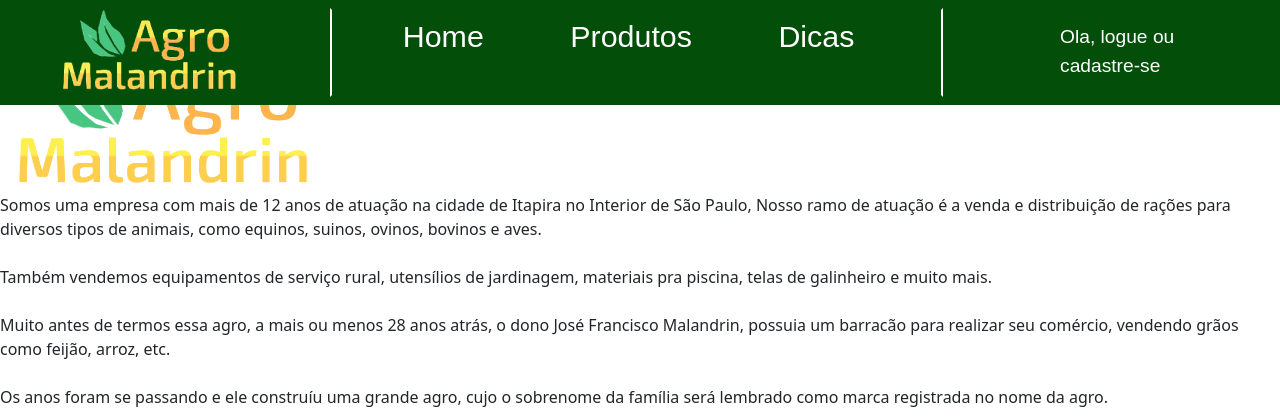
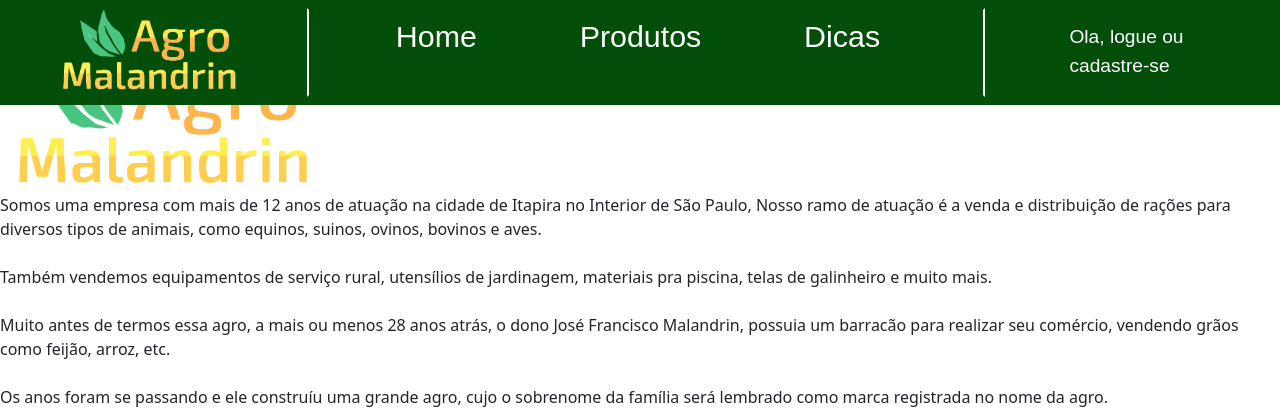
Before and after one commit to YuriLima1/Projeto-Agro-malandrin, a PHP site: page /index.php in a window 1280 px wide. Shown: the top 420 px of the page. Run offline with PHP 8.4, Linux system fonts and the light colour scheme.

Commit message:
documentando o header

```diff
--- a/includes/header.php
+++ b/includes/header.php
@@ -15,10 +15,12 @@
     <style>
 
         #header #header-int{
+            /*cor do background*/
             background-color: #034F0A;
         }
 
         #header img{
+            /* editando a localização da logo da agro */
             margin-top: -15%;
             margin-bottom: -9.5%;
             margin-left: 20%;
@@ -26,25 +28,22 @@
         }
 
         /*config navbar*/
-            #header #navbar {
-                margin-left: -11%;
-
-            }
 
             #header #navbar #nav{
+                /* definindo a cor e o tipo de fonte do texto dos links da navbar */
                 color: #fff;
                 font-family: arial;
-
             }
 
             #header #navbar a h1{
+                /* definindo o tamanho do texto dos links da navbar */
                 font-size: 1.9em;
             }
 
             #itens-navbar{
-
-                margin-right: 10%;
-                margin-left: 20%;
+                /* editando o visual dos itens da navbar  */
+                margin-right: 8%;
+                margin-left: 9%;
                 border-top: 2px solid #034F0A;
                 border-bottom: 2px solid #034F0A;
                 border-right: 2px solid #ffffff;
@@ -52,11 +51,13 @@
             }
 
             #header #navbar #nav:hover{
+                /* colocando o brilhinho quando passa o mouse em cima */
                 color: #FFF086;
             }
 
-        /*butão de login*/
+
             #header #login{
+                /*editando o visual do butão de login*/
                 font-size: 1.2em;
                 font-family: arial;
                 margin-top: 15px;
@@ -64,11 +65,13 @@
             }
 
             #header #login #link {
+                /* tirando a decoração do link */
                 text-decoration: none;
                 color:#fff;
             }
 
             #header #login #link:hover{
+                /* colocando o brilhinho quando passa o mouse em cima */
                 color: #FFF086;
             }
 
@@ -80,7 +83,7 @@
     <nav class="navbar navbar-expand-lg navbar-light fixed-top" id="header-int">
         <div class="container-fluid">
 
-
+            <!-- controla se a pagina for menor troca pela imagen menor -->
             <picture>
                 <source media="(min-width: 1000px)" srcset="../multimidia/logo_Head.png">
                 <img src="../multimidia/logo_Head_mob.png" alt="logo Agro malandrin" id="logo">
@@ -92,8 +95,6 @@
             </button>
 
             <div class="offcanvas offcanvas-end" tabindex="-1" id="offcanvasNavbar" aria-labelledby="offcanvasNavbarLabel">
-
-
 
                 <!-- criando o nav -->
                 <div class="offcanvas-body" id="navbar">
```
